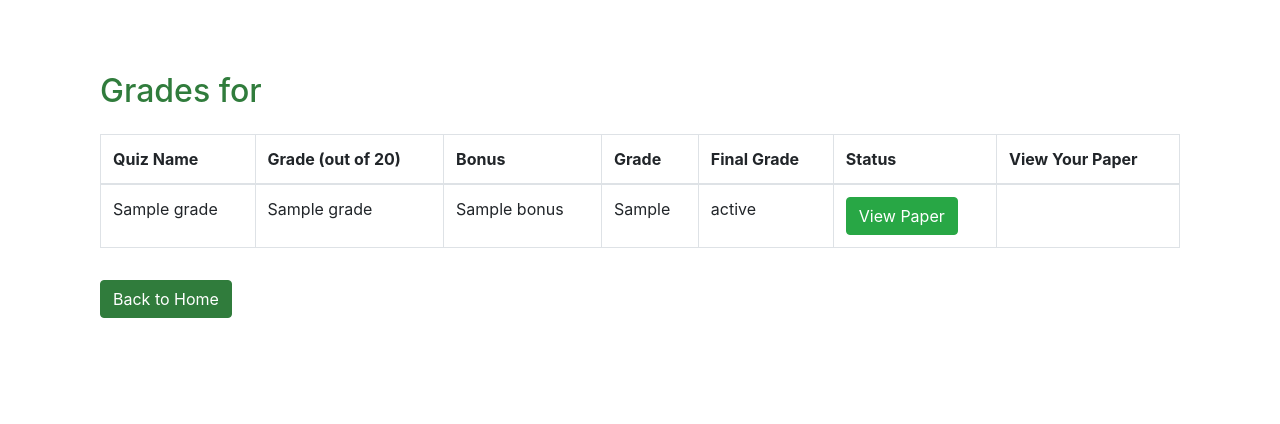
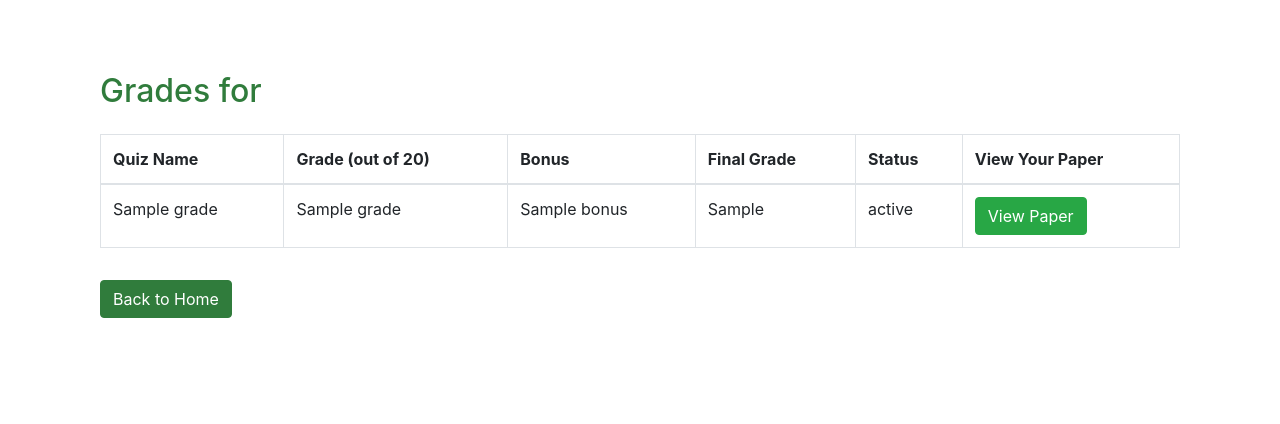
Before and after one commit to EMAM-NGO/ERC, a Flask app: template templates/view_grades.html in a window 1280 px wide. Shown: the part 72-496 px from the top of the page. Run offline with Flask 3, Linux system fonts and the light colour scheme; the template is opened without the code that fills it: most values are stand-ins (such as "Sample title", 1, 10 or a date in 2020); parts of the project's set-up code (start-up, migrations or seed data) failed here and were passed over; some libraries are stand-ins or nearby versions.

Commit message:
Update view_grades.html

```diff
--- a/templates/view_grades.html
+++ b/templates/view_grades.html
@@ -13,7 +13,6 @@
                         <th>Quiz Name</th>
                         <th>Grade (out of 20)</th>
                         <th>Bonus</th>
-                        <th>Grade</th>
                         <th>Final Grade</th>
                         <th>Status</th>
                         <th>View Your Paper</th>
```
